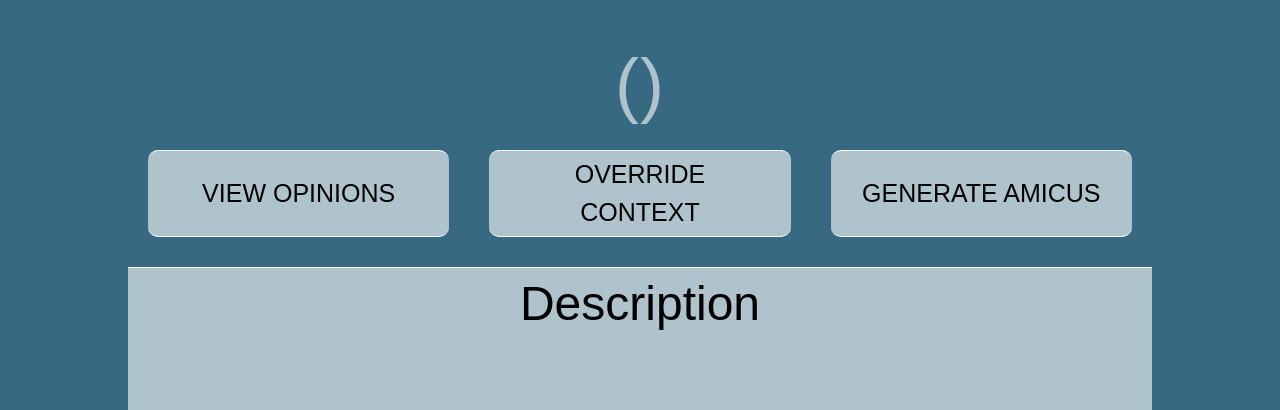
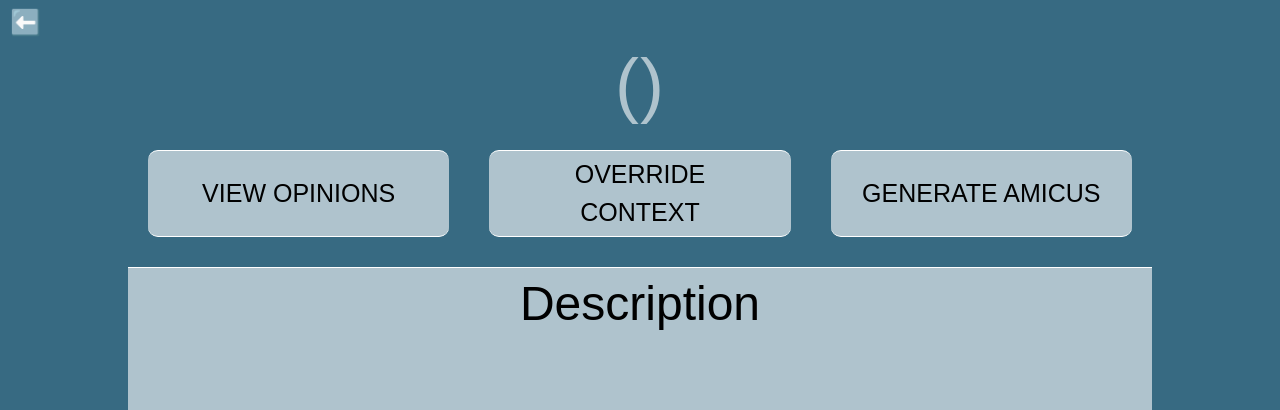
Before and after one commit to frankeld/amicus, a Flask app: template thesuprememanager/templates/case.html in a window 1280 px wide. Shown: the top 410 px of the page. Run offline with Flask 2, Linux system fonts and the light colour scheme; the template is opened without the code that fills it, so the values that code supplies are empty.

Commit message:
Add back button

```diff
--- a/thesuprememanager/static/style.css
+++ b/thesuprememanager/static/style.css
@@ -624,3 +624,21 @@ body {
 	line-height: 1;
 	font-size: 25px;
 }
+
+
+div.fixed {
+  position: fixed;
+  top: 0;
+	left: 0;
+	width: unset;
+	margin: 0;
+	height: unset;
+	line-height: 1;
+	font-size: 25px;
+	margin: 10px;
+}
+div.fixed a {
+	text-decoration: none;
+	font-size: 25px;
+	line-height: 1;
+}
--- a/thesuprememanager/templates/case.html
+++ b/thesuprememanager/templates/case.html
@@ -4,6 +4,7 @@
   {{ super() }}
 {% endblock %}
 {% block content %}
+  <div class='fixed'><a href="/docket">⬅️</a></div>
   <div id="loader" class=""></div>
   <div id="root" class="container">
     <h1 role="banner" class="header title info">{{case.title}} ({{case.id}})</h1>
--- a/thesuprememanager/templates/docket.html
+++ b/thesuprememanager/templates/docket.html
@@ -4,6 +4,7 @@
   {{ super() }}
 {% endblock %}
 {% block content %}
+<div class='fixed'><a href="/">⬅️</a></div>
   <div id="loader" class=""></div>
   <div id="root" class="container">
     <h1 role="banner" class="header title">Case List</h1>
--- a/thesuprememanager/templates/layout.html
+++ b/thesuprememanager/templates/layout.html
@@ -6,7 +6,7 @@
     <script src="{{ url_for('static', filename='script.js') }}"></script>
     <title>{% block title %}{% endblock %}: Amicus</title>
     {% endblock %}
-  </head>
+</head>
   <body>
     <div id="content">{% block content %}{% endblock %}</div>
     <div id="footer">
--- a/thesuprememanager/templates/opinions.html
+++ b/thesuprememanager/templates/opinions.html
@@ -4,6 +4,7 @@
   {{ super() }}
 {% endblock %}
 {% block content %}
+  <div class='fixed'><a href="/docket/{{case.id}}">⬅️</a></div>
   <div id="loader" class=""></div>
   <div id="root" class="container">
     <h1 role="banner" class="header title info">{{case.title}} ({{case.id}})</h1>
```
Also changed, not shown: 2 other files.
